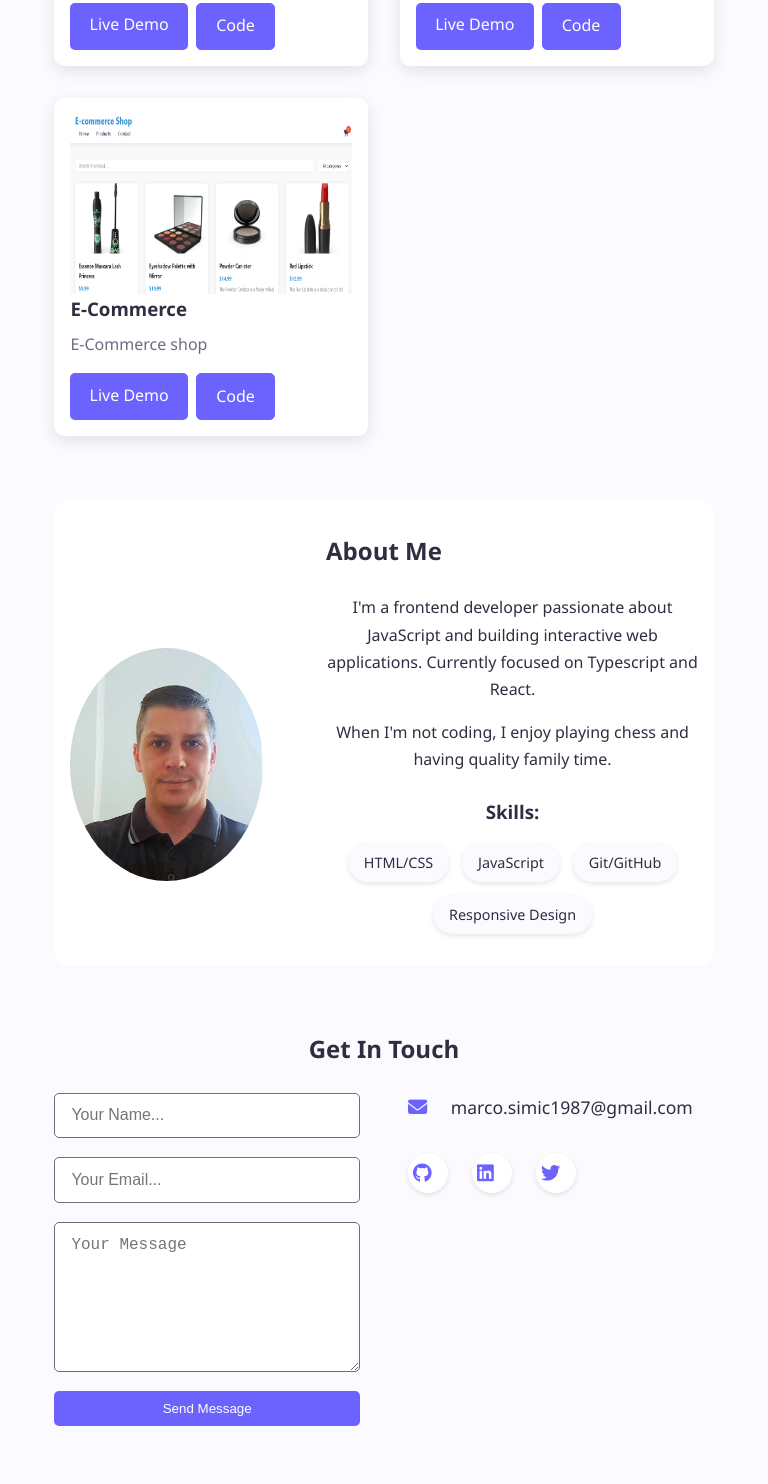
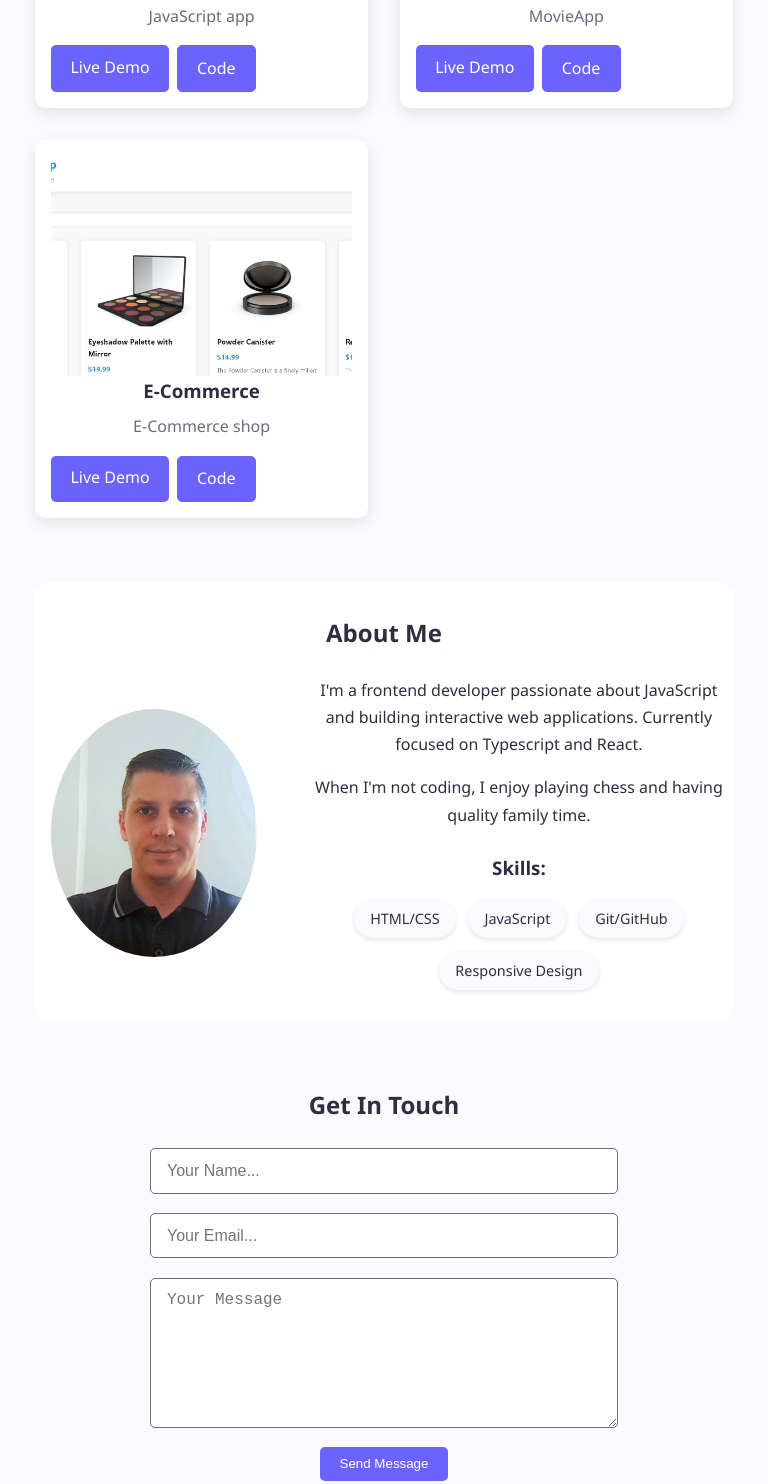
Before and after one commit to MarkoSimic0605/My-Portfolio, a website built with Parcel: page src-portfolio/index.html in a window 768 px wide. Shown: the part 711-2195 px from the top of the page. Built offline with nearby package versions, Linux system fonts and the light colour scheme; some packages are replaced by stand-ins of ours.

Commit message:
Refactor: extracted media queries and updated responsive layout for contact section

```diff
--- a/package.json
+++ b/package.json
@@ -27,9 +27,7 @@
     "@emailjs/browser": "^4.4.1",
     "axios": "^1.9.0",
     "inquirer": "^12.5.2",
-    "kill-port": "^2.0.1",
-    "@parcel/resolver-default": "^2.8.3",
-    "@parcel/transformer-html": "^2.8.3"
+    "kill-port": "^2.0.1"
   },
   "staticFiles": {
     "staticPath": "static"
--- a/src-portfolio/index.html
+++ b/src-portfolio/index.html
@@ -4,7 +4,7 @@
     <meta charset="UTF-8" />
     <meta name="viewport" content="width=device-width, initial-scale=1.0" />
     <title>My Portfolio</title>
-    <link rel="stylesheet" href="style.css" />
+    <link rel="stylesheet" href="styles/main.css" />
     <link
       rel="stylesheet"
       href="https://cdnjs.cloudflare.com/ajax/libs/font-awesome/6.4.0/css/all.min.css"
@@ -55,6 +55,7 @@
                 <a
                   href="https://github.com/MarkoSimic0605/My-Portfolio/tree/main/src-portfolio/projects/dashboard-crud"
                   class="btn secondary"
+                  target="_blank"
                   >Code</a
                 >
               </div>
@@ -75,6 +76,7 @@
                 <a
                   href="https://github.com/MarkoSimic0605/My-Portfolio/tree/main/src-portfolio/projects/movie-app-spa"
                   class="btn secondary"
+                  target="_blank"
                   >Code</a
                 >
               </div>
@@ -95,6 +97,7 @@
                 <a
                   href="https://github.com/MarkoSimic0605/My-Portfolio/tree/main/src-portfolio/projects/ecommerce/src"
                   class="btn secondary"
+                  target="_blank"
                   >Code</a
                 >
               </div>
--- /dev/null
+++ b/src-portfolio/styles/main.css
@@ -0,0 +1,2 @@
+@import "./style.css";
+@import "./media-queries.css";
--- /dev/null
+++ b/src-portfolio/styles/media-queries.css
@@ -0,0 +1,140 @@
+@media (max-width: 768px) {
+  .project-card img {
+    height: 180px;
+  }
+
+  .nav-links {
+    position: absolute;
+    top: 0px;
+    left: 0;
+    background-color: var(--bg);
+    flex-direction: column;
+    width: 100%;
+    align-items: center;
+    gap: 1.5rem;
+    padding: 2rem 0;
+    transform: scaleY(0);
+    transform-origin: top;
+    transition: transform 0.3s ease-in-out;
+    z-index: 100;
+  }
+
+  .nav-links.active {
+    transform: scaleY(1);
+  }
+
+  .burger {
+    display: flex;
+    z-index: 101;
+  }
+
+  .hero h1 {
+    font-size: 2rem;
+  }
+
+  .about-content {
+    justify-content: center;
+    text-align: center;
+    padding: 0 0.5rem;
+  }
+
+  .about-img {
+    padding: 0 0.5rem;
+  }
+
+  .skills ul {
+    justify-content: center;
+  }
+
+  nav ul {
+    gap: 1rem;
+  }
+
+  .contact-container {
+    flex-direction: column;
+    align-items: center;
+    width: 100%;
+  }
+
+  .contact-form,
+  .contact-info {
+    width: 100%;
+    max-width: 500px;
+    padding: 0 1rem;
+  }
+
+  .contact-form input,
+  .contact-form textarea {
+    width: 100%;
+  }
+}
+
+@media (max-width: 480px) {
+  .project-card img {
+    height: 150px;
+  }
+
+  .hero {
+    padding: 3rem 1rem;
+  }
+
+  .section-title {
+    font-size: 1.8rem;
+  }
+
+  .project-links {
+    flex-direction: column;
+    gap: 0.5rem;
+  }
+
+  .secondary {
+    margin-top: 0.5rem;
+  }
+
+  .about-img {
+    padding: 0 0.5rem;
+  }
+}
+
+@media screen and (min-width: 700px) and (max-width: 900px) {
+  .contact-container,
+  .about-content,
+  .projects-grid {
+    justify-content: center;
+    text-align: center;
+  }
+
+  .contact-form,
+  .contact-info {
+    align-items: center;
+    text-align: center;
+  }
+
+  .about-img {
+    max-width: 250px;
+    margin: 0 auto;
+  }
+
+  .project-card img {
+    height: 220px;
+    object-fit: cover;
+  }
+
+  .about-text {
+    text-align: center;
+  }
+
+  .hero h1 {
+    font-size: 2.2rem;
+  }
+
+  .hero p {
+    font-size: 1.1rem;
+  }
+}
+
+@media screen and (max-width: 900px) {
+  .container {
+    max-width: 95%;
+  }
+}
--- a/src-portfolio/style.css
+++ b/src-portfolio/styles/style.css
@@ -62,7 +62,7 @@ img {
 
 /* ===== REUSABLE COMPONENTS ===== */
 .container {
-  max-width: 90%;
+  max-width: 1140px;
   margin: 0 auto;
   padding: 0 1rem;
 }
@@ -481,82 +481,3 @@ footer {
   background: var(--secondary);
   color: white;
 }
-
-/* ===== RESPONSIVE DESIGN ===== */
-@media (max-width: 768px) {
-  .project-card img {
-    height: 180px;
-  }
-
-  .nav-links {
-    position: absolute;
-    top: 0px;
-    left: 0;
-    background-color: var(--bg);
-    flex-direction: column;
-    width: 100%;
-    align-items: center;
-    gap: 1.5rem;
-    padding: 2rem 0;
-    transform: scaleY(0);
-    transform-origin: top;
-    transition: transform 0.3s ease-in-out;
-    z-index: 100;
-  }
-
-  .nav-links.active {
-    transform: scaleY(1);
-  }
-
-  .burger {
-    display: flex;
-    z-index: 101;
-  }
-}
-
-.hero h1 {
-  font-size: 2rem;
-}
-
-.about-content {
-  justify-content: center;
-  text-align: center;
-  padding: 0 0.5rem;
-}
-
-.about-img {
-  padding: 0 0.5rem;
-}
-
-.skills ul {
-  justify-content: center;
-}
-
-nav ul {
-  gap: 1rem;
-}
-
-@media (max-width: 480px) {
-  .project-card img {
-    height: 150px;
-  }
-  .hero {
-    padding: 3rem 1rem;
-  }
-
-  .section-title {
-    font-size: 1.8rem;
-  }
-
-  .project-links {
-    flex-direction: column;
-    gap: 0.5rem;
-  }
-
-  .secondary {
-    margin-top: 0.5rem;
-  }
-  .about-img {
-    padding: 0 0.5rem;
-  }
-}
```
Also changed, not shown: screenshots/ecommerce_preview.png, 2 other files.
